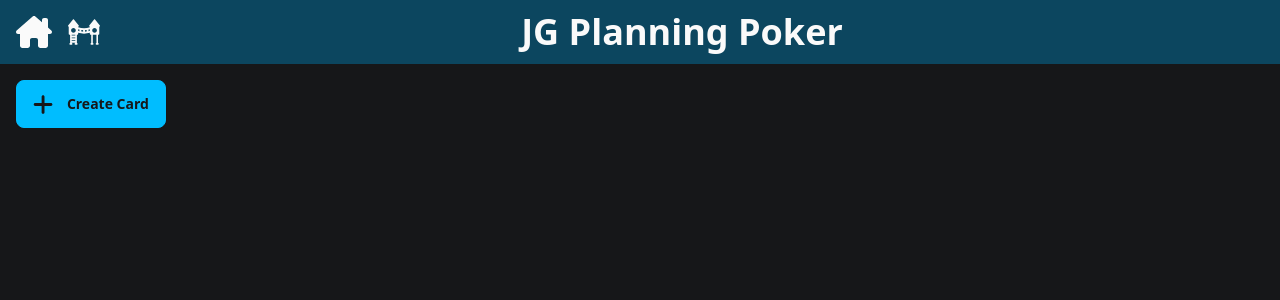
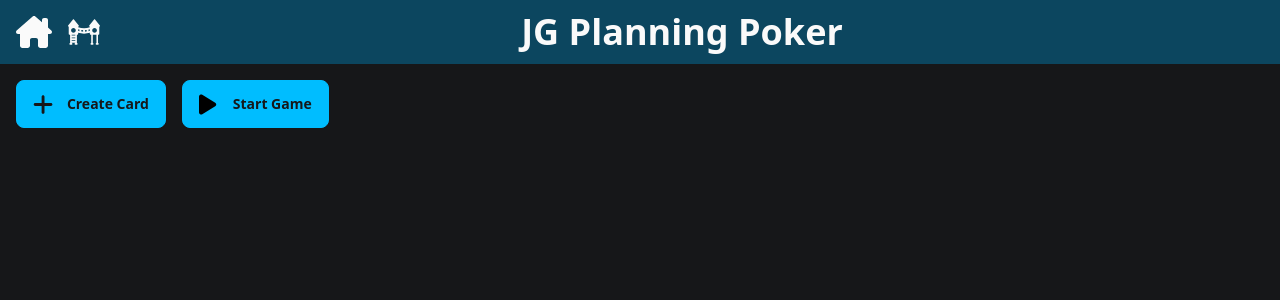
Before and after one commit to emgore-jg/JGpokerUI, a React (Vite) app: page / in a window 1280 px wide. Shown: the top 300 px of the page. Built offline with nearby package versions, Linux system fonts and the light colour scheme.

Commit message:
route to voting page

```diff
--- a/src/screens/HomePage.tsx
+++ b/src/screens/HomePage.tsx
@@ -6,6 +6,7 @@ import CardSummary from "../components/CardSummary";
 import Input from "../components/basics/Input";
 import Textarea from "../components/basics/Textarea";
 import Select from "../components/basics/Select";
+import PlayIcon from "../svgs/play";
 
 const HomePage: React.FC = () => {
   const [cardData, setCardData] = useState<CardData[]>([]);
@@ -107,6 +108,7 @@ const HomePage: React.FC = () => {
 
   return (
     <section id="homePage" className="flex h-full w-full flex-col gap-4 p-4">
+      <div className="flex gap-4">
         <ModalButton
           modalID="create-card-modal"
           buttonText={
@@ -149,6 +151,17 @@ const HomePage: React.FC = () => {
             </div>
           }
         />
+        <Button
+          className="btn-primary"
+          onClick={() => {
+            window.location.href = "/voting";
+          }}
+        >
+          <PlayIcon className="h-1/2" />
+          Start Game
+        </Button>
+      </div>
+
       <div className="flex flex-wrap justify-center gap-4">
         {cardData.map((data, index) => (
           <CardSummary
--- /dev/null
+++ b/src/svgs/play.tsx
@@ -0,0 +1,16 @@
+interface SvgProps extends React.SVGProps<SVGSVGElement> {}
+
+const PlayIcon = ({ ...props }: SvgProps) => {
+  return (
+    <svg
+      xmlns="http://www.w3.org/2000/svg"
+      viewBox="0 0 576 512"
+      //   Allows use of standard <svg/> props
+      {...props}
+    >
+      <path d="M73 39c-14.8-9.1-33.4-9.4-48.5-.9S0 62.6 0 80V432c0 17.4 9.4 33.4 24.5 41.9s33.7 8.1 48.5-.9L361 297c14.3-8.7 23-24.2 23-41s-8.7-32.2-23-41L73 39z" />
+    </svg>
+  );
+};
+
+export default PlayIcon;
```
Lines whose indentation alone changed are shown as unchanged.
